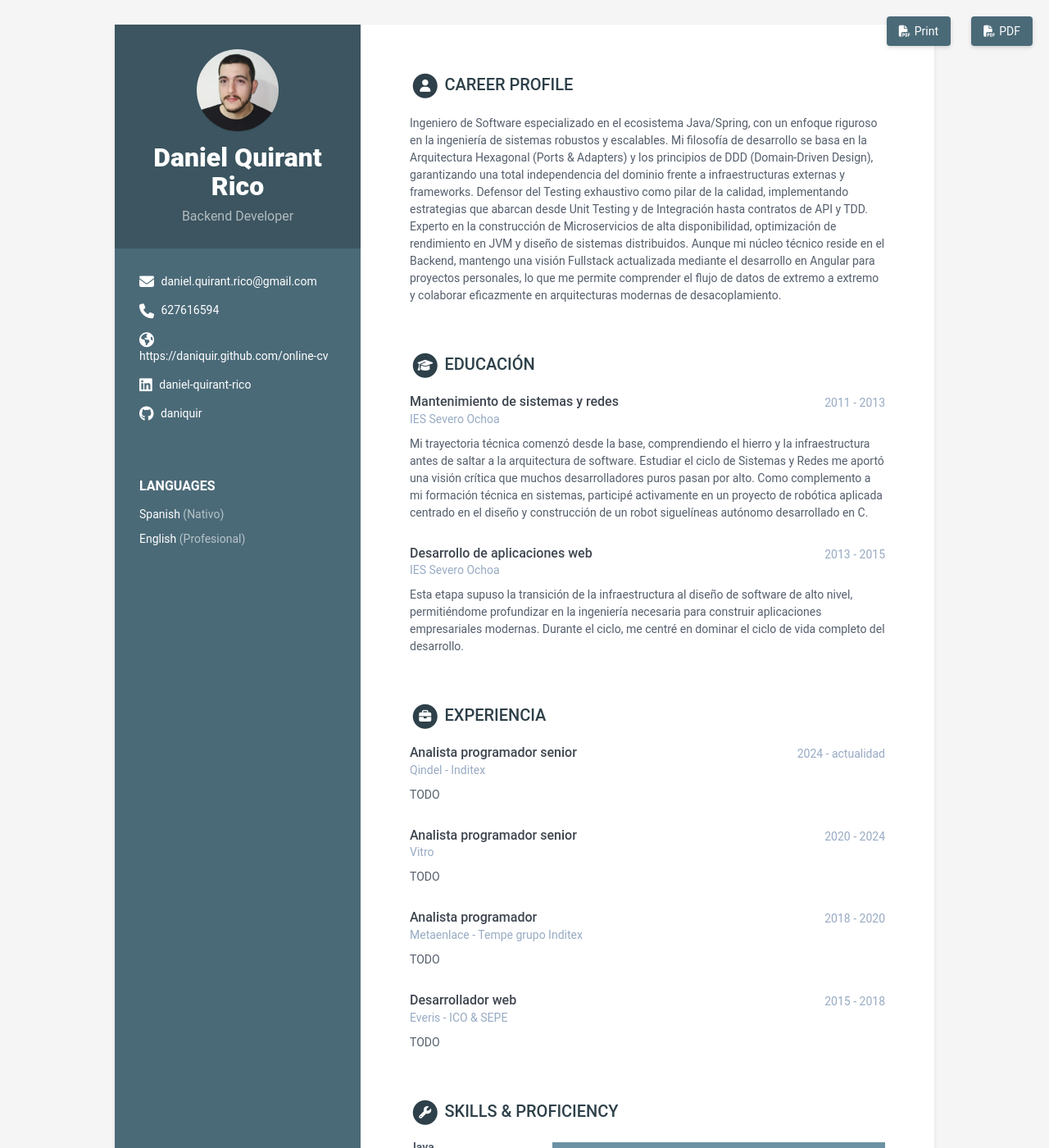
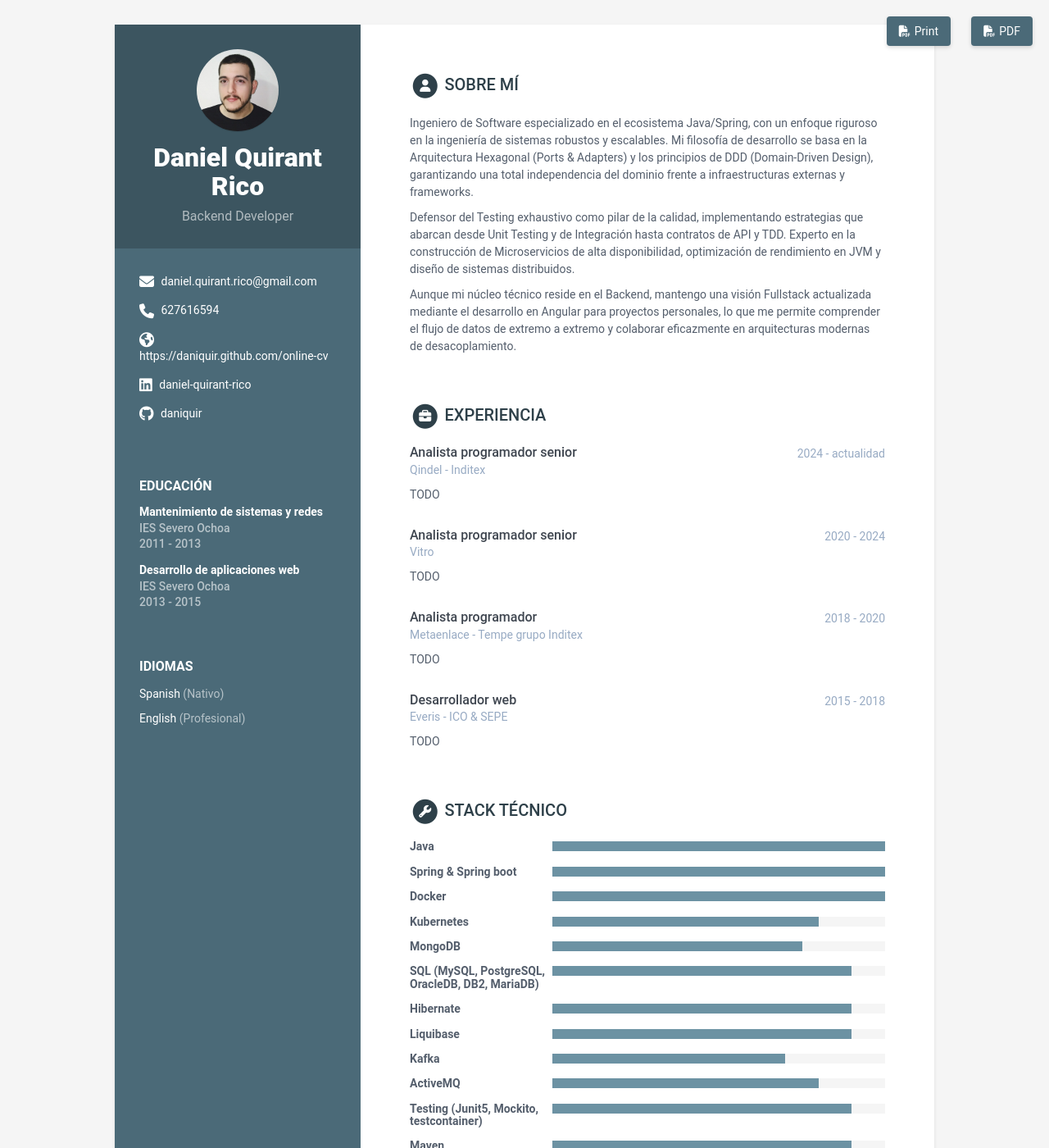
Before and after one commit to daniquir/daniquir, a Jekyll site: the page built from index.html, in a window 1280 px wide and 1400 px high. Shown: the whole window at 82% size. Built offline with Jekyll 4.4.1, drawn with Linux system fonts in a browser that asks for light colours.

Commit message:
Update sidebar and career profile information

```diff
--- a/_data/data.yml
+++ b/_data/data.yml
@@ -5,7 +5,7 @@
 sidebar:
   position: left # position of the sidebar : left or right
   about: False # set to False or comment line if you want to remove the "how to use?" in the sidebar
-  education: False # set to False if you want education in main section instead of in sidebar
+  education: True # set to False if you want education in main section instead of in sidebar
 
   # Profile information
   name: Daniel Quirant Rico
@@ -35,7 +35,7 @@ sidebar:
   pdf: # Add a PDF link here if you want to include a PDF custom version in your resume.
 
   languages:
-    title: Languages
+    title: Idiomas
     info:
     - idiom: Spanish
       level: Nativo
@@ -44,10 +44,12 @@ sidebar:
       level: Profesional
 
 career-profile:
-  title: Career Profile
+  title: Sobre mí
   summary: |
     Ingeniero de Software especializado en el ecosistema Java/Spring, con un enfoque riguroso en la ingeniería de sistemas robustos y escalables. Mi filosofía de desarrollo se basa en la Arquitectura Hexagonal (Ports & Adapters) y los principios de DDD (Domain-Driven Design), garantizando una total independencia del dominio frente a infraestructuras externas y frameworks.
+
     Defensor del Testing exhaustivo como pilar de la calidad, implementando estrategias que abarcan desde Unit Testing y de Integración hasta contratos de API y TDD. Experto en la construcción de Microservicios de alta disponibilidad, optimización de rendimiento en JVM y diseño de sistemas distribuidos.
+
     Aunque mi núcleo técnico reside en el Backend, mantengo una visión Fullstack actualizada mediante el desarrollo en Angular para proyectos personales, lo que me permite comprender el flujo de datos de extremo a extremo y colaborar eficazmente en arquitecturas modernas de desacoplamiento.
 education:
   title: Educación
@@ -89,7 +91,7 @@ experiences:
       TODO
 
 skills:
-  title: Skills &amp; Proficiency
+  title: Stack Técnico
 
   toolset:
   - name: Java
```
